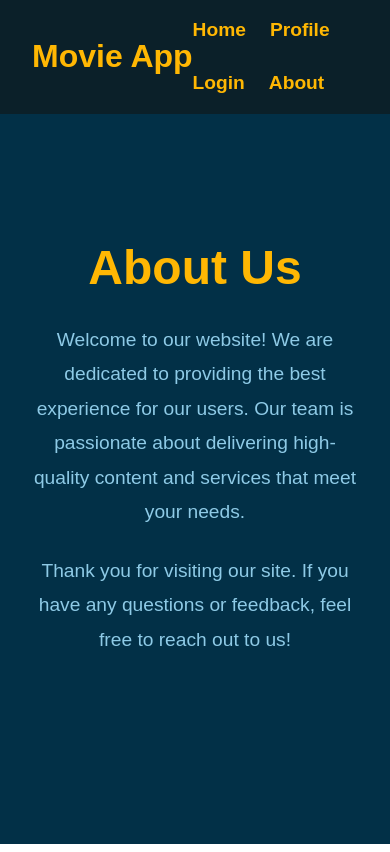
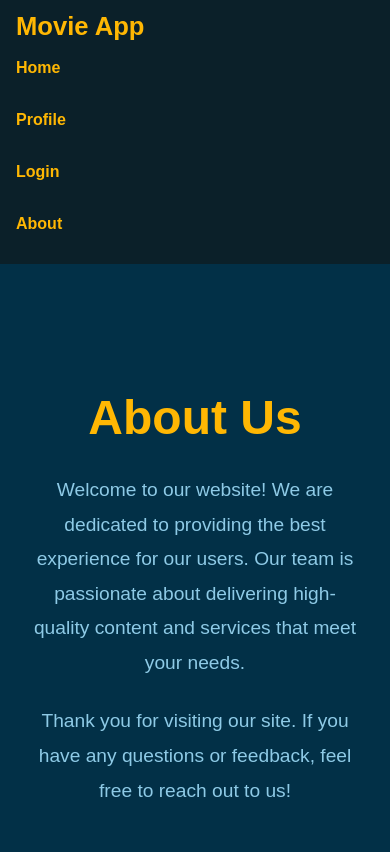
Before and after one commit to tus29910/Final-Project, a React (Vite) app in the folder frontend/: page /about in a window 390 px wide. Built offline with nearby package versions, Linux system fonts and the light colour scheme; no server answers.

Commit message:
recommendation fix and navbar style fix

```diff
--- a/frontend/src/Components/Home/Home.jsx
+++ b/frontend/src/Components/Home/Home.jsx
@@ -108,8 +108,6 @@ const Home = () => {
     localStorage.setItem(`reviews_${username}`, JSON.stringify(updatedReviews));
     setReviewInputs({ ...reviewInputs, [movie.id]: "" });
 
-
-    // Recommend other movies with at least one matching genre
     const recommended = movies.filter(m =>
       m.id !== movie.id && m.genre_ids.some(g => movie.genre_ids.includes(g))
     );
@@ -121,7 +119,7 @@ const Home = () => {
     <div className={styles.home}>
       <Navbar />
       <main className={styles.content}>
-        <h1>Welcome, {username}</h1>
+        <h1>Welcome {username}</h1>
         <p>Explore and review your favorite movies!</p>
 
 
@@ -197,22 +195,33 @@ const Home = () => {
 
         {recommendations.length > 0 && (
          <div className={styles.recommendationSection}>
-            <h2>Recommended Based on Your Review</h2>
+         <h2>Your Past Reviews</h2>
+         {Object.keys(reviews).length > 0 ? (
            <div className={styles.movieList}>
-              {recommendations.map((movie) => (
-                <div key={movie.id} className={styles.movieCard}>
+             {Object.entries(reviews).map(([movieId, review]) => {
+               const movie = movies.find(m => m.id === Number(movieId));
+               return (
+                 <div key={movieId} className={styles.movieCard}>
+                   {movie?.poster_path && (
                      <img
                        src={`https://image.tmdb.org/t/p/w500${movie.poster_path}`}
                        alt={movie.title}
                        className={styles.moviePoster}
-                    onClick={() => handleMovieClick(movie)}
+                       onClick={() => movie && handleMovieClick(movie)}
                      />
-                  <h3>{movie.title}</h3>
+                   )}
+                   <h3>{movie?.title || `Movie #${movieId}`}</h3>
+                   <p><strong>Your Review:</strong> {review.text}</p>
                  </div>
-              ))}
+               );
+             })}
            </div>
+         ) : (
+           <p>You haven’t reviewed any movies yet.</p>
+         )}
        </div>
         )}
+
       </main>
       <Footer />
     </div>
--- a/frontend/src/Components/Navbar/Navbar.module.css
+++ b/frontend/src/Components/Navbar/Navbar.module.css
@@ -64,3 +64,41 @@ nav ul li a:hover {
   background-color: #fb8500;
   color: white;
 }
+
+@media (max-width: 768px) {
+  .header {
+    flex-direction: column;
+    align-items: flex-start;
+    padding: 12px 16px;
+  }
+
+  .header h1 {
+    margin-bottom: 8px;
+    font-size: 1.6rem;
+  }
+
+  nav {
+    width: 100%;
+  }
+
+  nav ul {
+    flex-direction: column;
+    gap: 12px;
+    width: 100%;
+    margin-bottom: 8px;
+  }
+
+  nav ul li a {
+    font-size: 1rem;
+    display: block;
+    padding: 8px 0;
+    width: 100%;
+  }
+
+  .signOutButton {
+    align-self: stretch;
+    text-align: center;
+    padding: 8px 0;
+    font-size: 0.95rem;
+  }
+}
--- a/frontend/src/Components/Profile/Profile.jsx
+++ b/frontend/src/Components/Profile/Profile.jsx
@@ -8,13 +8,23 @@ const Profile = () => {
   const [movies, setMovies] = useState([]);
   const [movieTitles, setMovieTitles] = useState({});
 
+
   useEffect(() => {
     const currentUser = JSON.parse(localStorage.getItem("currentUser"));
+    const storedUser = JSON.parse(localStorage.getItem("currentUser"));
+
     const allReviews = JSON.parse(localStorage.getItem("reviews")) || [];
     const storedMovies = JSON.parse(localStorage.getItem("allMovies")) || [];
 
     if (currentUser) {
       setUser(currentUser);
+      if (storedUser) {
+             const savedPic = localStorage.getItem(`profilePic_${storedUser.username}`);
+             if (savedPic) {
+               storedUser.profile_picture = savedPic;
+               localStorage.setItem("currentUser", JSON.stringify(storedUser));
+             }
+             setUser(storedUser);
       const reviews = allReviews.filter(r => r.username === currentUser.username);
       setUserReviews(reviews);
     }
@@ -22,7 +32,7 @@ const Profile = () => {
     if (storedMovies.length) {
       setMovies(storedMovies);
     }
-  }, []);
+  }}, []);
 
   useEffect(() => {
     const fetchMissingMovies = async () => {
@@ -61,6 +71,9 @@ const Profile = () => {
     reader.onloadend = () => {
       const updatedUser = { ...user, profile_picture: reader.result };
       localStorage.setItem("currentUser", JSON.stringify(updatedUser));
+      localStorage.setItem(
+        `profilePic_${updatedUser.username}`,
+        reader.result);
       setUser(updatedUser);
     };
     reader.readAsDataURL(file);
```
Lines whose indentation alone changed are shown as unchanged.
